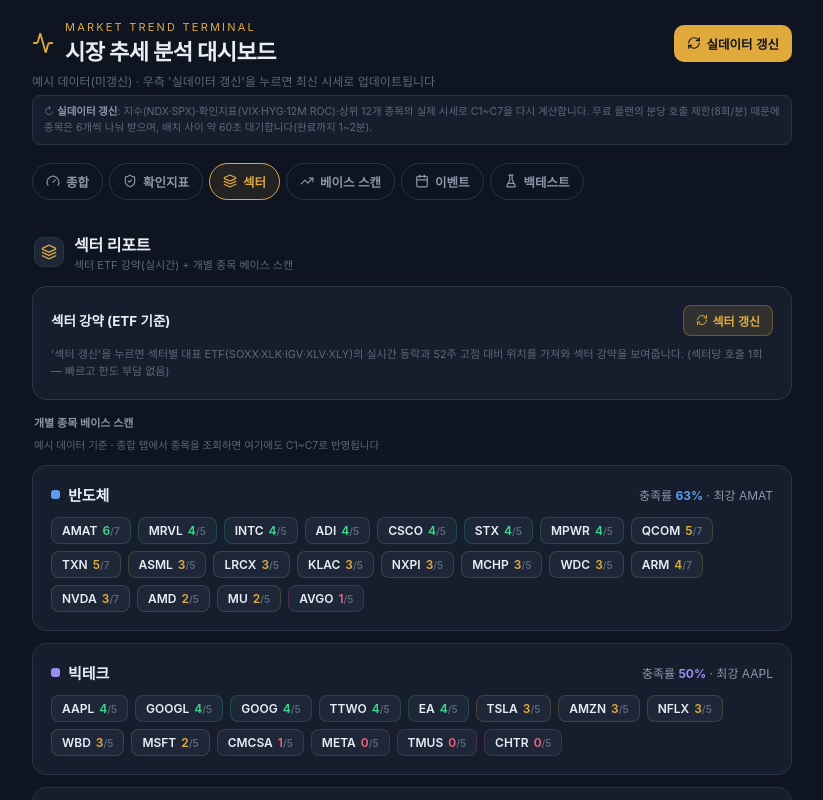
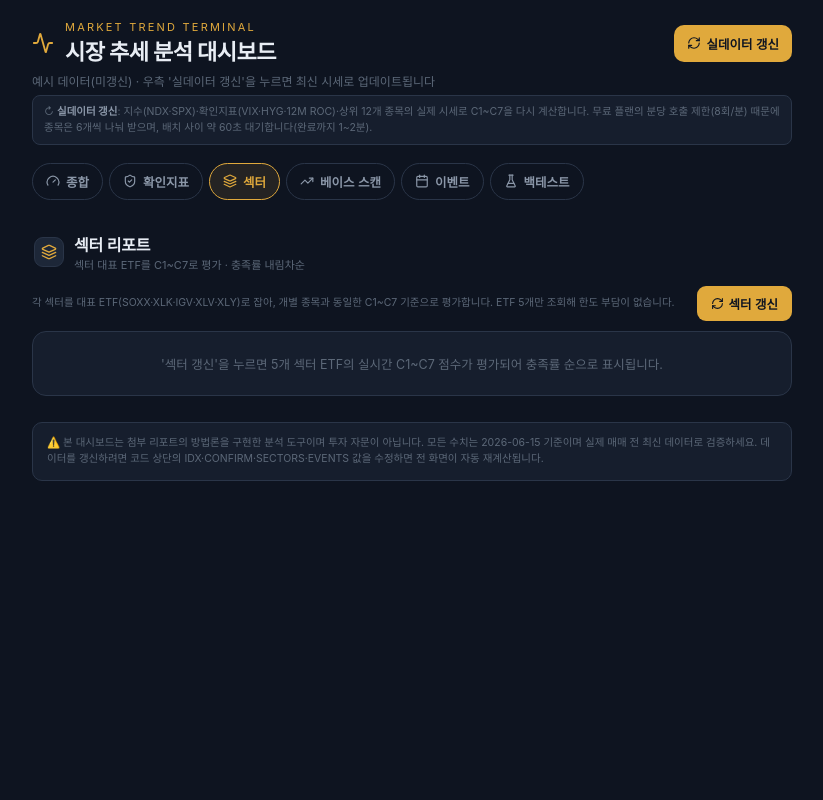
Before and after one commit to jsshin-stack/market-dashboard-for-hyunok, a Next.js app: page / in a window 1280 px wide. Both pictures are taken after a click on the button "섹터". Shown: the top 800 px of the page, without its empty margins (228-1051 px from the left). Built offline with nearby package versions, Linux system fonts and the light colour scheme.

Commit message:
Add files via upload

```diff
--- a/pages/index.js
+++ b/pages/index.js
@@ -263,6 +263,14 @@
   { t: "CSGP", n: "CoStar Group", sec: "소프트웨어", px: 32.10 },
 ];
 const SECTOR_COLOR = { "반도체": "#5B9BF0", "빅테크": "#9B8CF0", "소프트웨어": "#E0A93C", "금융&헬스케어": "#3DD68C", "소비재": "#E0A93C" };
+// 섹터 대표 ETF — 섹터를 '하나의 종목'처럼 C1~C7로 평가
+const SECTOR_ETFS = [
+  { sector: "반도체", etf: "SOXX", color: "#5B9BF0" },
+  { sector: "빅테크", etf: "XLK", color: "#9B8CF0" },
+  { sector: "소프트웨어", etf: "IGV", color: "#E0A93C" },
+  { sector: "금융&헬스케어", etf: "XLV", color: "#3DD68C" },
+  { sector: "소비재", etf: "XLY", color: "#E0A93C" },
+];
 const NDX_TICKERS = new Set(NDX100.map((s) => s.t));
 
 /* === 매크로 이벤트 자동 생성 (오늘 기준 향후 30일, 오름차순) ===
@@ -1058,22 +1066,29 @@
   const [asOfDate, setAsOfDate] = useState(null);
   const [liveIdx, setLiveIdx] = useState(null);
   const [liveConf, setLiveConf] = useState(null);
-  const [sectorLive, setSectorLive] = useState(null);   // 섹터 ETF 강약
+  const [sectorLive, setSectorLive] = useState(null);   // 섹터 ETF C1~C7 평가
   const [sectorLoading, setSectorLoading] = useState(false);
   const [sectorMsg, setSectorMsg] = useState("");
 
-  // 섹터 ETF 강약 조회 (Finnhub, 섹터당 1회 → 5회로 끝)
+  // 섹터 대표 ETF를 C1~C7로 평가 (Twelve Data, 섹터당 1회 = 5회)
   async function refreshSectors() {
     setSectorLoading(true);
-    setSectorMsg("섹터 ETF 시세 조회 중…");
+    setSectorMsg("섹터 ETF C1~C7 평가 중… (최대 1분)");
+    const etfs = SECTOR_ETFS.map((e) => e.etf);
+    const merged = {};
     try {
-      const resp = await fetch("/api/sectors");
+      // quote API는 한 번에 최대 8개까지 → 5개라 1회로 충분하나, 안전하게 처리
+      const resp = await fetch(`/api/quote?symbols=${encodeURIComponent(etfs.join(","))}`);
       const json = await resp.json();
-      if (resp.ok && json.ok) {
-        setSectorLive(json.sectors);
-        setSectorMsg(`갱신 완료 · ${new Date().toLocaleTimeString("ko-KR")}`);
+      if (resp.ok && json.data) {
+        SECTOR_ETFS.forEach(({ sector, etf, color }) => {
+          const d = json.data[etf];
+          if (d && !d.error) merged[sector] = { sector, etf, color, ...d };
+        });
+        setSectorLive(merged);
+        setSectorMsg(`갱신 완료 · ${Object.keys(merged).length}/5 섹터 · ${new Date().toLocaleTimeString("ko-KR")}`);
       } else {
-        setSectorMsg("조회 실패: " + (json.error || "오류") + " — FINNHUB_API_KEY를 확인하세요.");
+        setSectorMsg("조회 실패: " + (json.error || "오류"));
       }
     } catch (e) {
       setSectorMsg("조회 오류: " + e.message);
@@ -1421,84 +1436,56 @@
         {/* ── 섹터 ── */}
         {tab === "sectors" && (
           <>
-            <SectionTitle icon={Layers} sub="섹터 ETF 강약(실시간) + 개별 종목 베이스 스캔">섹터 리포트</SectionTitle>
-
-            {/* 섹터 ETF 강약 (Finnhub, 빠른 실시간) */}
-            <Card style={{ marginBottom: 14 }}>
+            <SectionTitle icon={Layers} sub="섹터 대표 ETF를 C1~C7로 평가 · 충족률 내림차순">섹터 리포트</SectionTitle>
             <div style={{ display: "flex", alignItems: "center", justifyContent: "space-between", marginBottom: 10 }}>
-                <b style={{ fontSize: 13.5 }}>섹터 강약 (ETF 기준)</b>
+              <div style={{ fontSize: 10.5, color: C.dim, lineHeight: 1.5, flex: 1 }}>
+                각 섹터를 대표 ETF(SOXX·XLK·IGV·XLV·XLY)로 잡아, 개별 종목과 동일한 C1~C7 기준으로 평가합니다. ETF 5개만 조회해 한도 부담이 없습니다.
+              </div>
               <button onClick={refreshSectors} disabled={sectorLoading} style={{
-                  display: "inline-flex", alignItems: "center", gap: 5, padding: "6px 12px", borderRadius: 8, cursor: sectorLoading ? "wait" : "pointer",
-                  background: sectorLoading ? C.line : `${C.brass}22`, border: `1px solid ${C.brass}55`, color: C.brass, fontSize: 12, fontWeight: 700,
+                display: "inline-flex", alignItems: "center", gap: 5, padding: "8px 14px", borderRadius: 9, cursor: sectorLoading ? "wait" : "pointer", marginLeft: 10,
+                background: sectorLoading ? C.line : C.brass, color: sectorLoading ? C.sub : C.bg, border: "none", fontSize: 12.5, fontWeight: 700, whiteSpace: "nowrap",
               }}>
-                  <RefreshCw size={12} style={sectorLoading ? { animation: "spin 1s linear infinite" } : undefined} /> 섹터 갱신
+                <RefreshCw size={13} style={sectorLoading ? { animation: "spin 1s linear infinite" } : undefined} /> {sectorLoading ? "평가 중…" : "섹터 갱신"}
               </button>
             </div>
-              {sectorMsg && <div style={{ fontSize: 10.5, color: sectorMsg.includes("실패") || sectorMsg.includes("오류") ? C.down : C.dim, marginBottom: 10 }}>{sectorMsg}</div>}
+            {sectorMsg && <div style={{ fontSize: 10.5, color: sectorMsg.includes("실패") || sectorMsg.includes("오류") ? C.down : C.dim, marginBottom: 12 }}>↻ {sectorMsg}</div>}
+
             {!sectorLive && !sectorMsg && (
-                <div style={{ fontSize: 11, color: C.dim, lineHeight: 1.6 }}>
-                  '섹터 갱신'을 누르면 섹터별 대표 ETF(SOXX·XLK·IGV·XLV·XLY)의 실시간 등락과 52주 고점 대비 위치를 가져와 섹터 강약을 보여줍니다. (섹터당 호출 1회 — 빠르고 한도 부담 없음)
-                </div>
+              <Card style={{ textAlign: "center", color: C.dim, fontSize: 12.5, padding: "22px 16px" }}>
+                '섹터 갱신'을 누르면 5개 섹터 ETF의 실시간 C1~C7 점수가 평가되어 충족률 순으로 표시됩니다.
+              </Card>
             )}
-              {sectorLive && (
-                <div style={{ display: "flex", flexDirection: "column", gap: 8 }}>
-                  {[...sectorLive].sort((a, b) => (b.dayChg ?? -99) - (a.dayChg ?? -99)).map((s) => {
-                    const up = (s.dayChg ?? 0) >= 0;
+
+            {sectorLive && Object.values(sectorLive)
+              .sort((a, b) => (b.score / b.c.length) - (a.score / a.c.length))
+              .map((s) => {
+                const g = grade(s.score, s.c.length);
+                const labels = ["C1 추세", "C2 풀백", "C3 베이스", "C4 MA20", "C5 돌파", "C6 거래량", "C7 지수환경"];
                 return (
-                      <div key={s.sector} style={{ display: "flex", alignItems: "center", gap: 10, padding: "9px 12px", borderRadius: 9, background: C.panel2, border: `1px solid ${s.color}33` }}>
-                        <span style={{ width: 9, height: 9, borderRadius: 3, background: s.color, flexShrink: 0 }} />
-                        <div style={{ flex: 1, minWidth: 0 }}>
-                          <div style={{ fontSize: 13, fontWeight: 700 }}>{s.sector} <span style={{ fontSize: 10, color: C.dim }}>{s.etf}</span></div>
-                          {s.pull != null && <div style={{ fontSize: 10, color: C.dim }}>52주 고점 대비 {s.pull > 0 ? "+" : ""}{s.pull}%</div>}
-                        </div>
-                        {s.ok
-                          ? <div style={{ textAlign: "right" }}>
-                              <div style={{ fontSize: 15, fontWeight: 800, color: up ? C.up : C.down, fontVariantNumeric: "tabular-nums" }}>{up ? "+" : ""}{s.dayChg}%</div>
-                              <div style={{ fontSize: 10, color: C.dim }}>${s.price}</div>
-                            </div>
-                          : <span style={{ fontSize: 10, color: C.down }}>조회 실패</span>}
-                      </div>
-                    );
-                  })}
-                </div>
-              )}
-            </Card>
-
-            <div style={{ fontSize: 11, color: C.sub, margin: "0 2px 8px", fontWeight: 600 }}>개별 종목 베이스 스캔</div>
-            <div style={{ fontSize: 10.5, color: C.dim, margin: "0 2px 12px", lineHeight: 1.5 }}>
-              {lastUpdated ? `실시간 갱신 반영됨 · 갱신된 종목은 C1~C7(7항목), 미갱신 종목은 기존 C1~C5(5항목) 기준` : "예시 데이터 기준 · 종합 탭에서 종목을 조회하면 여기에도 C1~C7로 반영됩니다"}
-            </div>
-            {SECTORS.map((s) => {
-              // allStocks(실시간 병합)에서 이 섹터 종목을 가져온다. 갱신 시 c가 7항목으로 바뀜.
-              const stocks = s.stocks
-                .map((base) => allStocks.find((a) => a.t === base.t) || { ...base, score: stockScore(base.c) })
-                .filter((st) => st && st.c);
-              if (!stocks.length) return null;
-              const sorted = [...stocks].sort((a, b) => (b.score / b.c.length) - (a.score / a.c.length));
-              const avgRatio = stocks.reduce((a, b) => a + (b.score / b.c.length), 0) / stocks.length;
-              const avgPct = Math.round(avgRatio * 100);
-              const top = sorted[0];
-              const anyLive = stocks.some((st) => st.live);
-              return (
-                <Card key={s.sector} style={{ marginBottom: 12 }}>
-                  <div style={{ display: "flex", alignItems: "center", justifyContent: "space-between", marginBottom: 12 }}>
+                  <Card key={s.sector} style={{ marginBottom: 12, borderColor: `${g.color}44` }}>
+                    <div style={{ display: "flex", alignItems: "center", justifyContent: "space-between", marginBottom: 10 }}>
                       <div style={{ display: "flex", alignItems: "center", gap: 8 }}>
-                      <span style={{ width: 9, height: 9, borderRadius: 3, background: s.color }} />
+                        <span style={{ width: 10, height: 10, borderRadius: 3, background: s.color }} />
                         <b style={{ fontSize: 15 }}>{s.sector}</b>
-                      {anyLive && <span style={{ fontSize: 9, color: C.up, background: `${C.up}1A`, padding: "1px 6px", borderRadius: 999, fontWeight: 700 }}>LIVE</span>}
-                    </div>
-                    <div style={{ fontSize: 12, color: C.sub }}>충족률 <b style={{ color: s.color }}>{avgPct}%</b> · 최강 {top.t}</div>
-                  </div>
-                  <div style={{ display: "flex", flexWrap: "wrap", gap: 7 }}>
-                    {sorted.map((st) => {
-                      const g = grade(st.score, st.c.length);
-                      return (
-                        <span key={st.t} title={st.note} style={{ display: "inline-flex", alignItems: "center", gap: 5, padding: "5px 10px", borderRadius: 8, background: C.panel2, border: `1px solid ${g.color}33`, fontSize: 12, fontWeight: 600 }}>
-                          {st.live && <span style={{ width: 5, height: 5, borderRadius: 999, background: C.up }} />}
-                          {st.t} <span style={{ color: g.color }}>{st.score}<span style={{ color: C.dim, fontSize: 10 }}>/{st.c.length}</span></span>
-                        </span>
-                      );
-                    })}
+                        <span style={{ fontSize: 11, color: C.dim }}>{s.etf}</span>
+                      </div>
+                      <div style={{ textAlign: "right" }}>
+                        <span style={{ fontSize: 20, fontWeight: 800, color: g.color, fontVariantNumeric: "tabular-nums" }}>{s.score}<span style={{ fontSize: 11, color: C.dim }}>/{s.c.length}</span></span>
+                        <span style={{ fontSize: 11, color: g.color, fontWeight: 700, marginLeft: 7 }}>{g.dot} {g.label}</span>
+                      </div>
+                    </div>
+                    <div style={{ display: "flex", justifyContent: "space-between", fontSize: 11, color: C.sub, marginBottom: 10 }}>
+                      <span>현재가 ${s.close}</span>
+                      <span style={{ color: s.dayChg >= 0 ? C.up : C.down }}>당일 {s.dayChg > 0 ? "+" : ""}{s.dayChg}%</span>
+                      <span style={{ color: s.pull <= 0 ? C.down : C.up }}>고점대비 {s.pull > 0 ? "+" : ""}{s.pull}%</span>
+                    </div>
+                    <div style={{ display: "grid", gridTemplateColumns: `repeat(${s.c.length},1fr)`, gap: 5 }}>
+                      {s.c.map((v, j) => (
+                        <div key={j} style={{ textAlign: "center", padding: "7px 1px", borderRadius: 7, background: v ? `${g.color}1A` : C.panel2, border: `1px solid ${v ? `${g.color}44` : C.line}` }}>
+                          <div style={{ fontSize: 12, color: v ? g.color : C.dim }}>{v ? "✓" : "—"}</div>
+                          <div style={{ fontSize: 7.5, color: C.dim, marginTop: 2 }}>{labels[j].split(" ")[0]}</div>
+                        </div>
+                      ))}
                     </div>
                   </Card>
                 );
```
Also changed, not shown: 1 other file (tests, documents, lock files or other folders). Lines whose indentation alone changed are shown as unchanged.
